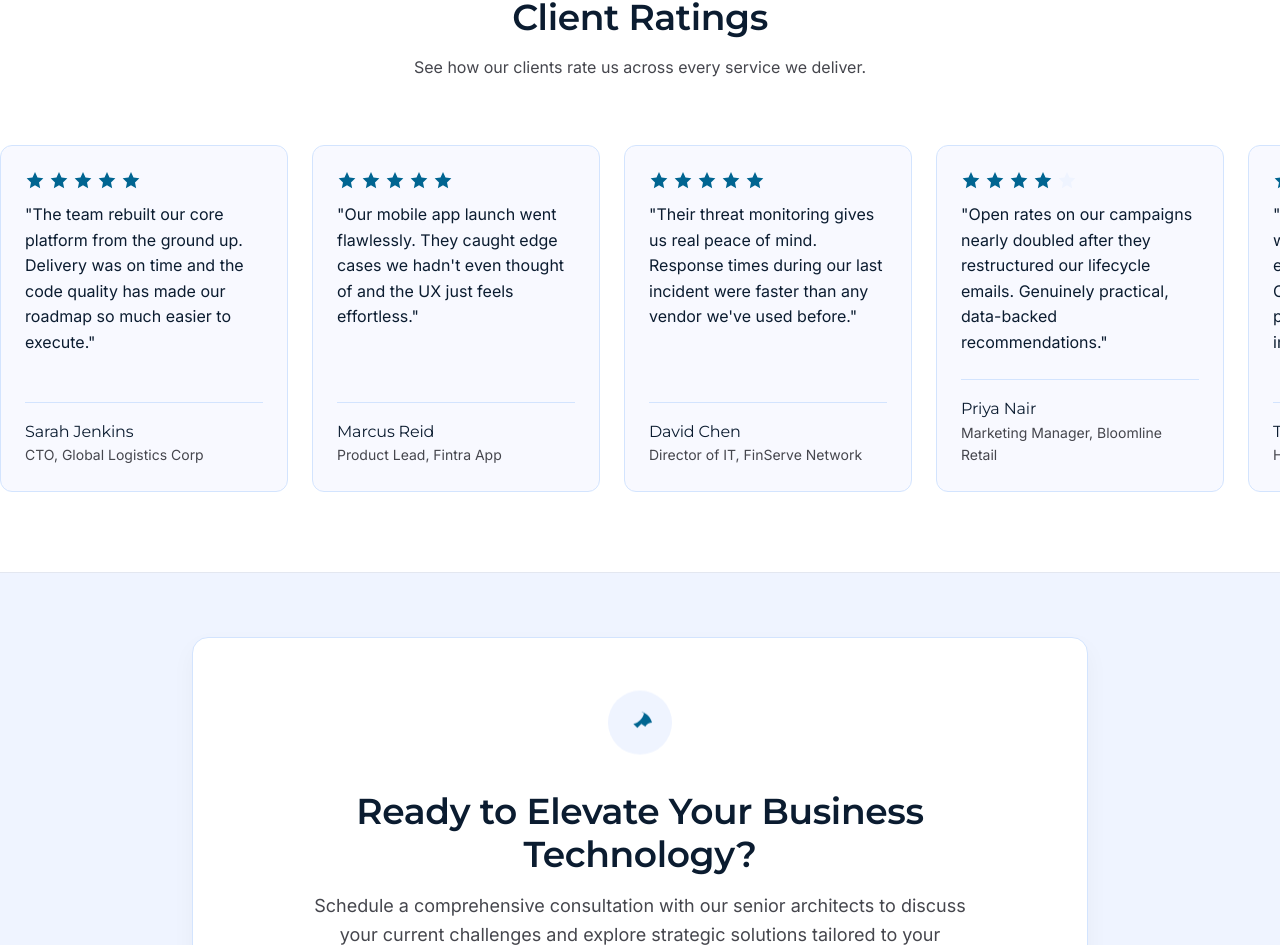
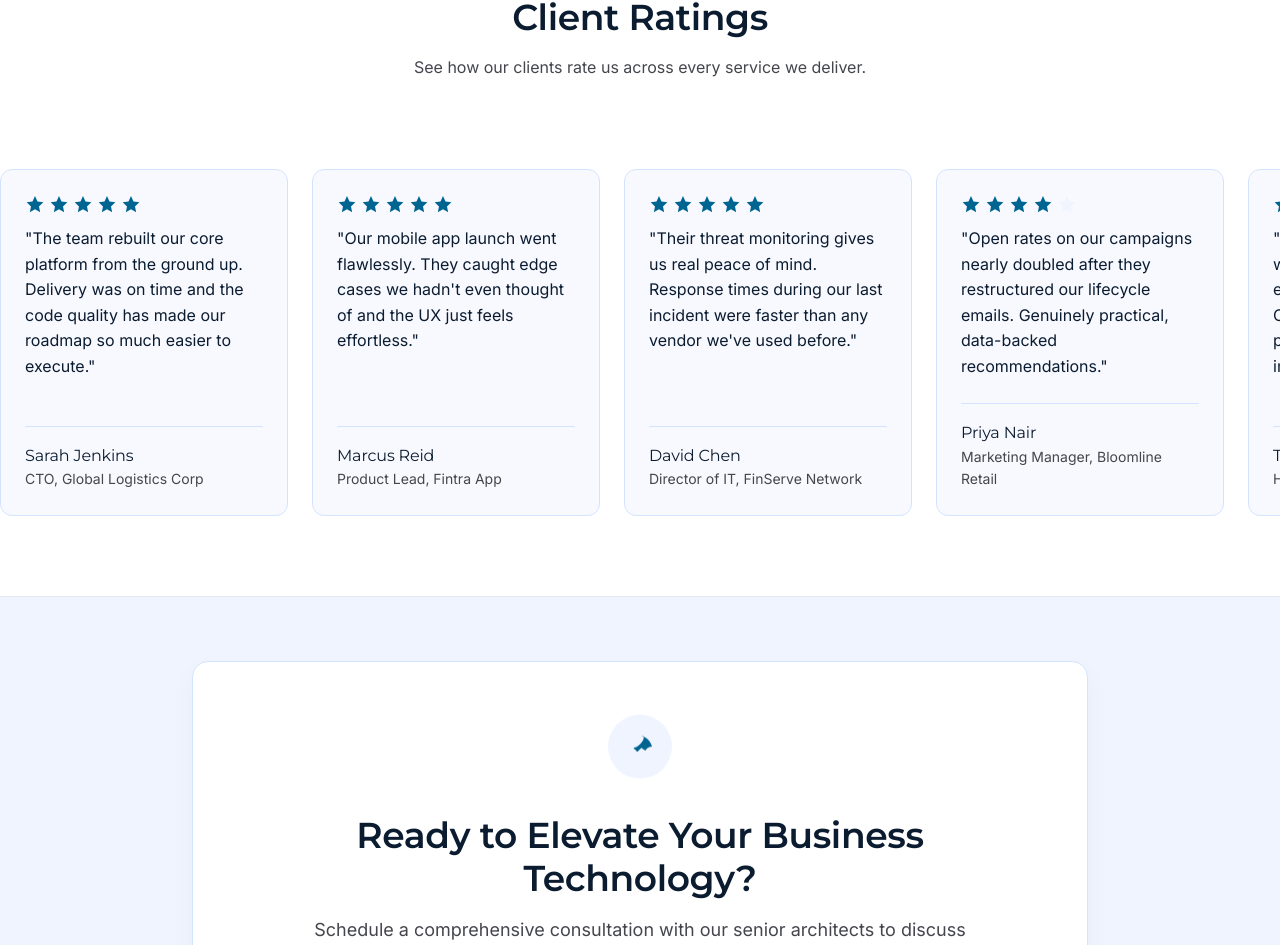
Before and after one commit to Skittur1/techconsult-next, a Next.js app: page / in a window 1280 px wide. Shown: the part 3733-4678 px from the top of the page. Built offline with nearby package versions, Linux system fonts and the light colour scheme.

Commit message:
add padding from top

```diff
--- a/app/page.js
+++ b/app/page.js
@@ -411,7 +411,7 @@ export default function Home() {
               <p className="font-body-md text-body-md text-on-surface-variant">See how our clients rate us across every service we deliver.</p>
             </div>
             <div
-              className="-mx-margin-mobile flex snap-x snap-mandatory gap-6 overflow-x-auto overflow-y-hidden px-margin-mobile pb-4 [-ms-overflow-style:none] [scrollbar-width:none] [&::-webkit-scrollbar]:hidden md:-mx-margin-desktop md:px-margin-desktop"
+              className="-mx-margin-mobile flex snap-x snap-mandatory gap-6 overflow-x-auto overflow-y-hidden px-margin-mobile pb-4 [-ms-overflow-style:none] [scrollbar-width:none] [&::-webkit-scrollbar]:hidden md:-mx-margin-desktop md:px-margin-desktop pt-6"
             >
               {clientRatings.map((item) => (
                 <div
```
